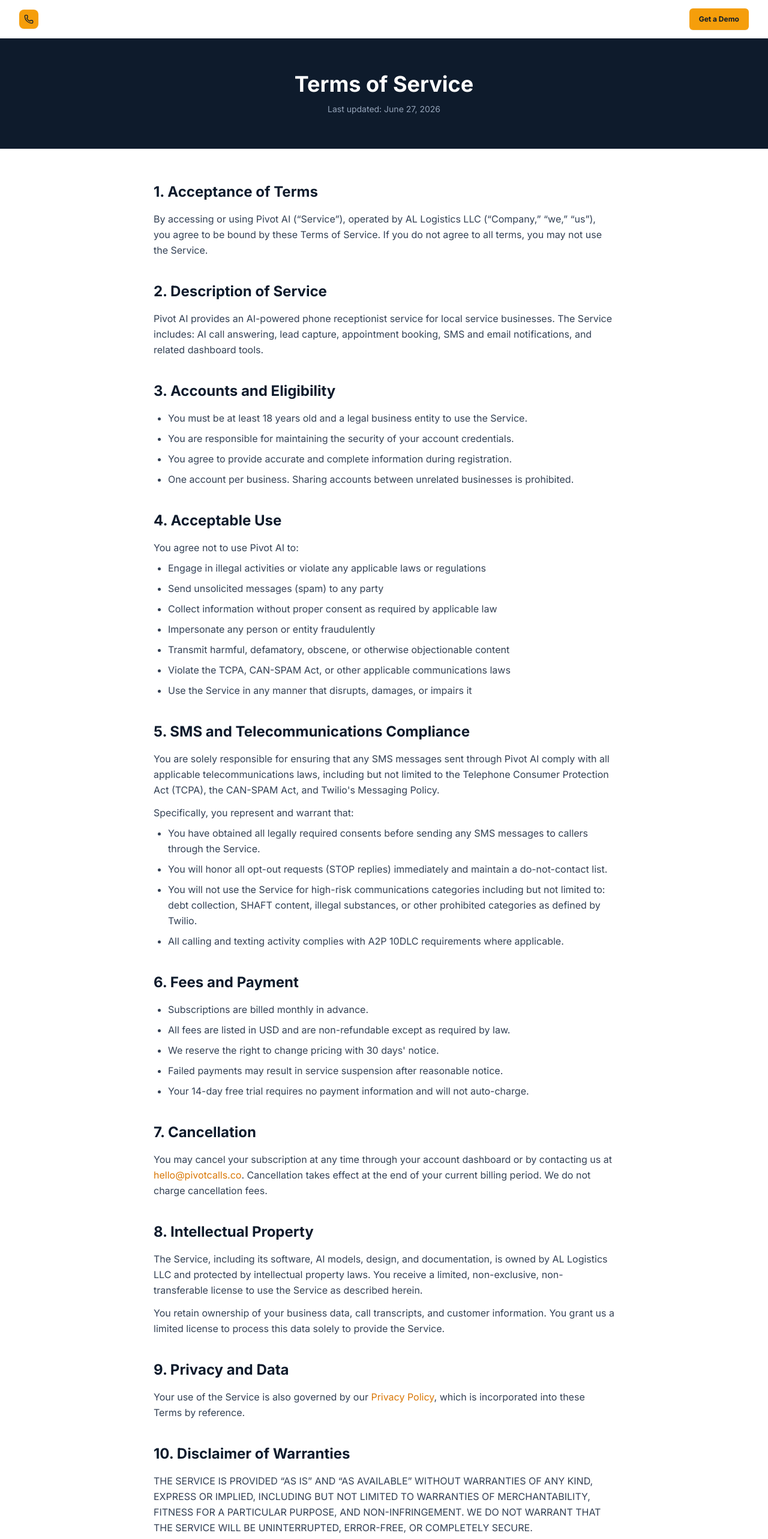
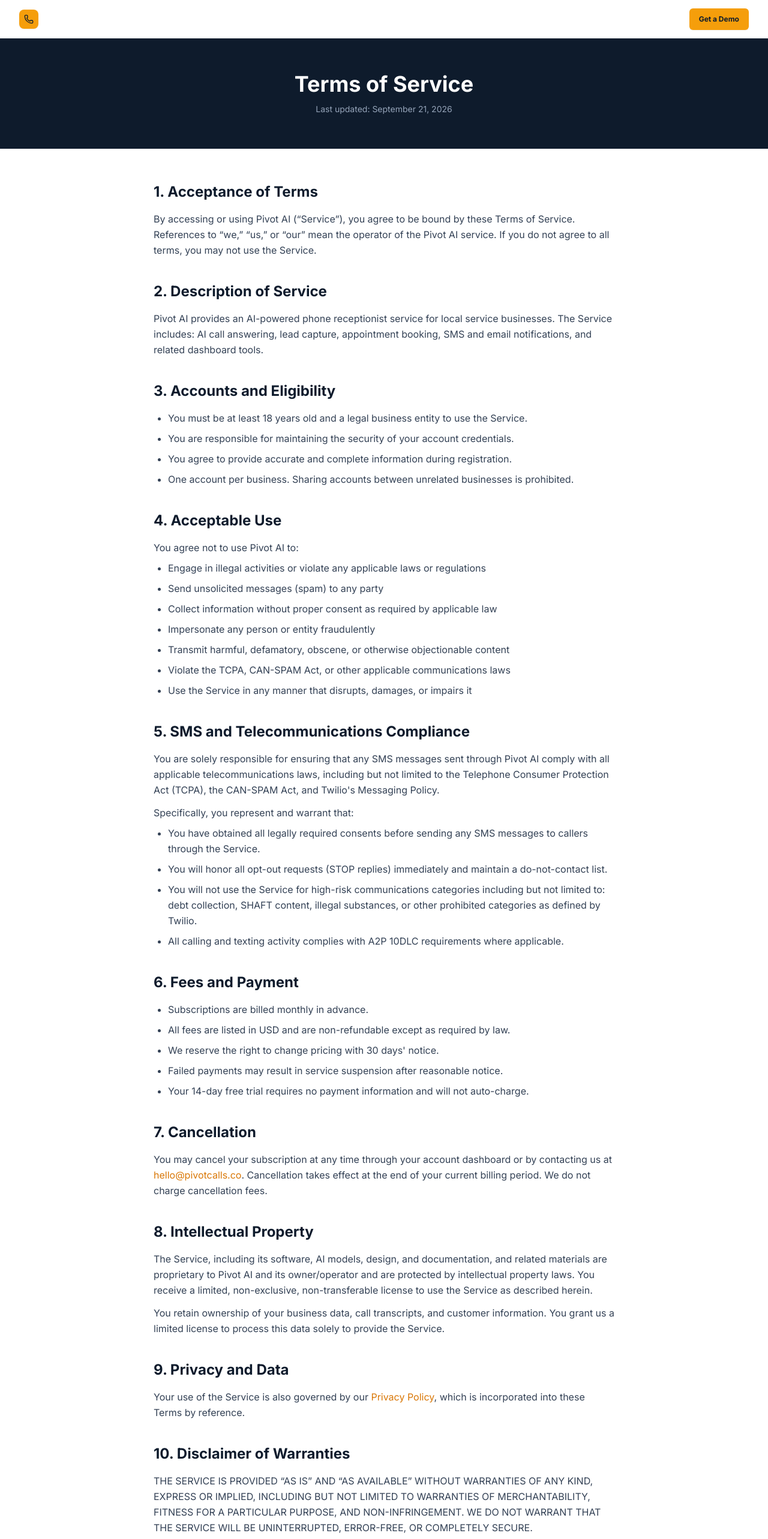
Before and after one commit to Gagan8atwal/pivot-ai-website, a Next.js app: page /terms in a window 1280 px wide. Shown: the top 2566 px of the page at 60% size. Built offline with nearby package versions, Linux system fonts and the light colour scheme.

Commit message:
fix(legal): remove closed AL Logistics LLC from terms

```diff
--- a/app/terms/page.tsx
+++ b/app/terms/page.tsx
@@ -8,7 +8,7 @@
 }
 
 export default function TermsPage() {
-  const lastUpdated = 'June 27, 2026'
+  const lastUpdated = 'September 21, 2026'
 
   return (
     <>
@@ -25,8 +25,7 @@
             <section>
               <h2 className="text-2xl font-bold text-navy-900 mb-4">1. Acceptance of Terms</h2>
               <p>
-                By accessing or using Pivot AI (&ldquo;Service&rdquo;), operated by AL Logistics LLC
-                (&ldquo;Company,&rdquo; &ldquo;we,&rdquo; &ldquo;us&rdquo;), you agree to be bound by these Terms of Service.
+                By accessing or using Pivot AI (&ldquo;Service&rdquo;), you agree to be bound by these Terms of Service. References to &ldquo;we,&rdquo; &ldquo;us,&rdquo; or &ldquo;our&rdquo; mean the operator of the Pivot AI service.
                 If you do not agree to all terms, you may not use the Service.
               </p>
             </section>
@@ -122,7 +121,7 @@
               <h2 className="text-2xl font-bold text-navy-900 mb-4">8. Intellectual Property</h2>
               <p>
                 The Service, including its software, AI models, design, and documentation,
-                is owned by AL Logistics LLC and protected by intellectual property laws.
+                and related materials are proprietary to Pivot AI and its owner/operator and are protected by intellectual property laws.
                 You receive a limited, non-exclusive, non-transferable license to use the
                 Service as described herein.
               </p>
@@ -158,7 +157,7 @@
             <section>
               <h2 className="text-2xl font-bold text-navy-900 mb-4">11. Limitation of Liability</h2>
               <p>
-                TO THE MAXIMUM EXTENT PERMITTED BY LAW, AL LOGISTICS LLC SHALL NOT BE
+                TO THE MAXIMUM EXTENT PERMITTED BY LAW, PIVOT AI AND ITS OWNER/OPERATOR SHALL NOT BE
                 LIABLE FOR ANY INDIRECT, INCIDENTAL, SPECIAL, CONSEQUENTIAL, OR PUNITIVE
                 DAMAGES, INCLUDING LOST PROFITS, ARISING FROM YOUR USE OF THE SERVICE.
                 OUR TOTAL LIABILITY SHALL NOT EXCEED THE AMOUNTS PAID BY YOU IN THE
@@ -169,8 +168,7 @@
             <section>
               <h2 className="text-2xl font-bold text-navy-900 mb-4">12. Indemnification</h2>
               <p>
-                You agree to indemnify and hold harmless AL Logistics LLC, its officers,
-                directors, employees, and agents from any claims, damages, or expenses
+                You agree to indemnify and hold harmless Pivot AI and its owner/operator, employees, and agents from any claims, damages, or expenses
                 arising from your use of the Service, your violation of these Terms, or
                 your violation of any applicable law or third-party rights.
               </p>
@@ -198,7 +196,7 @@
             <section>
               <h2 className="text-2xl font-bold text-navy-900 mb-4">15. Contact</h2>
               <address className="not-italic">
-                <strong>Pivot AI · AL Logistics LLC</strong><br />
+                <strong>Pivot AI</strong><br />
                 Fresno, California<br />
                 <a href="mailto:hello@pivotcalls.co" className="text-amber-600 hover:underline">
                   hello@pivotcalls.co
```
